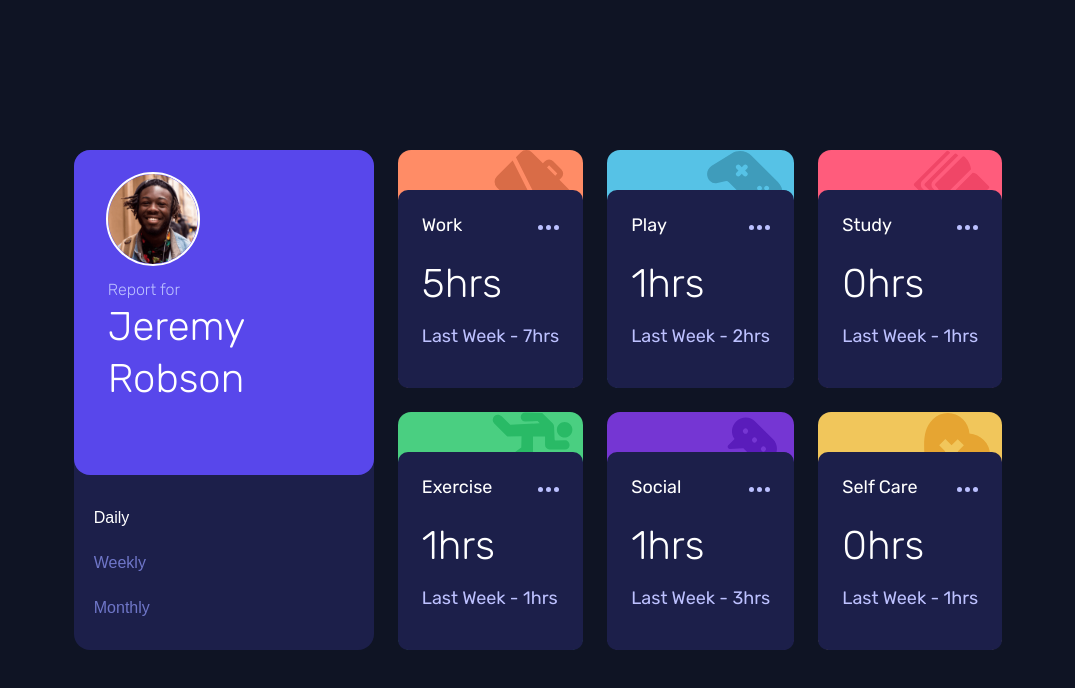
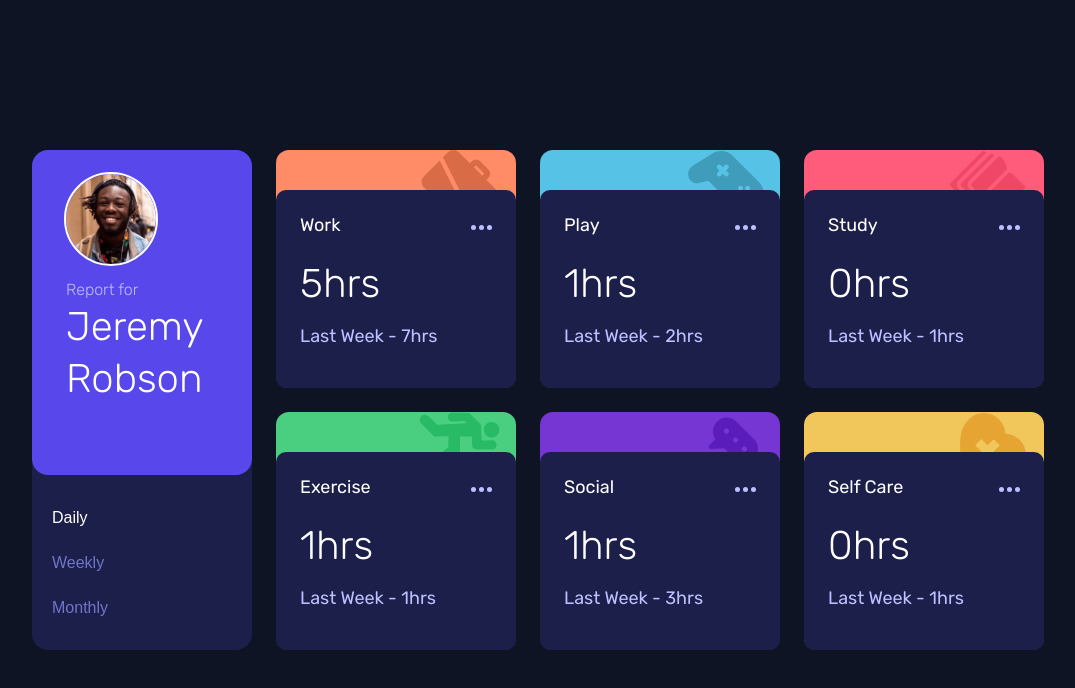
Before and after one commit to seakr1948/time-tracking-dashboard, a React (Create React App) app: page / in a window 1536 px wide. Shown: the top 688 px of the page, without its empty margins (230-1305 px from the left). Built offline with nearby package versions, Linux system fonts and the light colour scheme.

Commit message:
updated mq breakpoints

```diff
--- a/src/App.css
+++ b/src/App.css
@@ -20,19 +20,19 @@
 }
 
 
-@media (min-width: 1440px) {
+@media (min-width: 1080px) {
   .App{
     height: 100vh;
   }
 
   .grid-container{
 
-    grid-template-columns: repeat(4, auto);
+    grid-template-columns: 220px repeat(3, 1fr);
     grid-template-rows: repeat(2, auto);
     justify-content: center;
     align-items: center;
     gap: 1.5em;
-    width: 1200px;
+
     height: 500px;
   }
 
--- a/src/App.js
+++ b/src/App.js
@@ -1,5 +1,6 @@
 import './App.css';
-import './css/utilities.css'
+import './css/utilities.css';
+import './css/styling.css'
 
 import Data from './data.json'
 import { useState } from 'react';
--- a/src/css/activity-card.css
+++ b/src/css/activity-card.css
@@ -54,11 +54,11 @@
     border-radius: 13px;
 }
 
-@media (min-width: 1440px) {
+@media (min-width: 1080px) {
     .activity-card{
 
         height: 100%;
-        width: 100%;
+        width: 240px;
     }
 }
 
@@ -124,7 +124,7 @@
     color: var(--Pale-Blue);
 }
 
-@media (min-width: 1440px) {
+@media (min-width: 1080px) {
     .activity-tracker{
         flex-flow:column nowrap;
         justify-content: center;
--- a/src/css/profile-card.css
+++ b/src/css/profile-card.css
@@ -8,7 +8,7 @@
     background-color: var(--Dark-blue);
 }
 
-@media (min-width: 1440px) {
+@media (min-width: 1080px) {
     .profile-card{
         max-width: 300px;
     }
@@ -44,7 +44,7 @@
     color: white;
 }
 
-@media (min-width: 1440px) {
+@media (min-width: 1080px) {
 
     .profile-header{
         line-height: 1.3;
@@ -100,7 +100,7 @@
 
 }
 
-@media (min-width: 1440px) {
+@media (min-width: 1080px) {
     .timeframes{
         font-size: 20px;
         height: 35%;
--- a/src/css/styling.css
+++ b/src/css/styling.css
@@ -17,4 +17,5 @@
 --Dark-blue: hsl(235, 46%, 20%);
 --Desaturated-blue: hsl(235, 45%, 61%);
 --Pale-Blue: hsl(236, 100%, 87%);
+
 }
```
